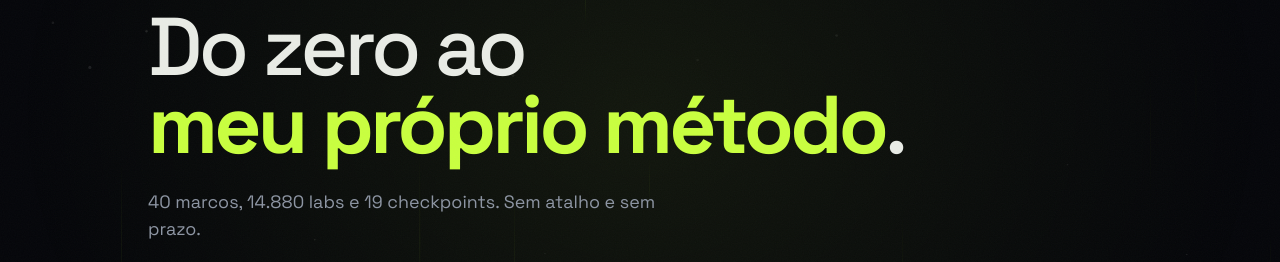
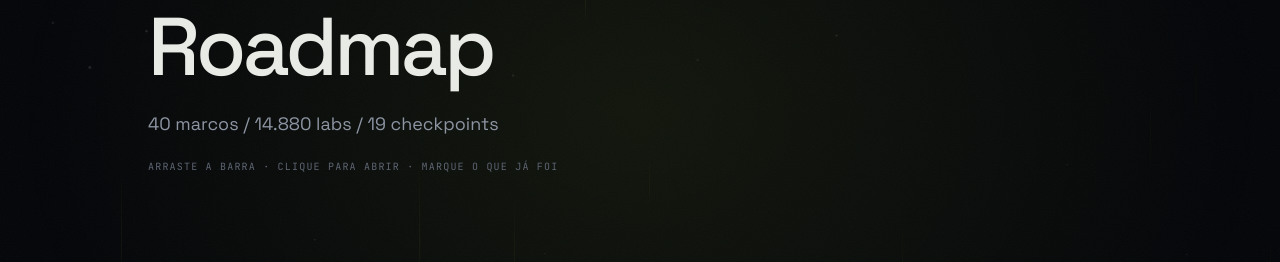
Before and after one commit to kaiqueramos/black-box, a plain HTML site: page public/index.html in a window 1280 px wide. Shown: the part 192-454 px from the top of the page. Drawn offline with Linux system fonts and the light colour scheme.

Commit message:
site: titulo Roadmap e resumo em barras

```diff
--- a/public/app.js
+++ b/public/app.js
@@ -19,7 +19,7 @@ if (statTotal) statTotal.textContent = `/${totalNodes}`;
 
 statLabs.textContent = fmt(totalLabs);
 if (introSub) {
-  introSub.textContent = `${totalNodes} marcos, ${fmt(totalLabs)} labs e ${totalChecks} checkpoints. Sem atalho e sem prazo.`;
+  introSub.textContent = `${totalNodes} marcos / ${fmt(totalLabs)} labs / ${totalChecks} checkpoints`;
 }
 
 const TYPE_LABEL = { doc: "doc", repo: "repo", livro: "livro", video: "vídeo", lab: "lab", curso: "curso" };
--- a/public/index.html
+++ b/public/index.html
@@ -41,8 +41,8 @@
 <main id="top">
   <section class="intro" aria-labelledby="intro-title">
     <p class="intro-kicker mono"><span class="dot" aria-hidden="true"></span> mapa de estudo · sem prazo</p>
-    <h1 id="intro-title">Do zero ao<br><em>meu próprio método</em>.</h1>
-    <p class="intro-sub" id="intro-sub">40 marcos, 14.880 labs e 19 checkpoints. Sem atalho e sem prazo.</p>
+    <h1 id="intro-title">Roadmap</h1>
+    <p class="intro-sub" id="intro-sub">40 marcos / 14.880 labs / 19 checkpoints</p>
     <p class="intro-meta mono">arraste a barra · clique para abrir · marque o que já foi</p>
   </section>
 
```
